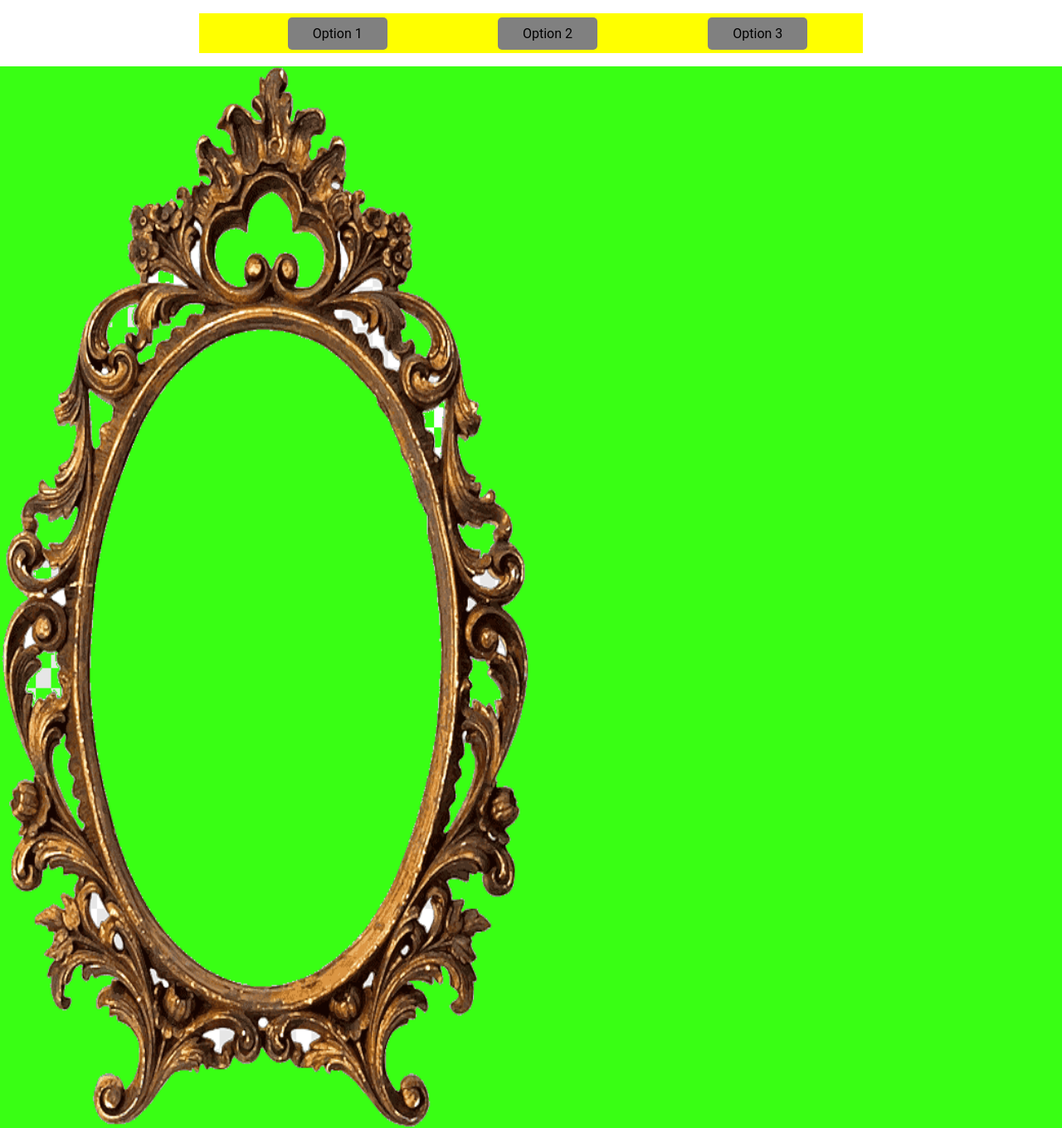
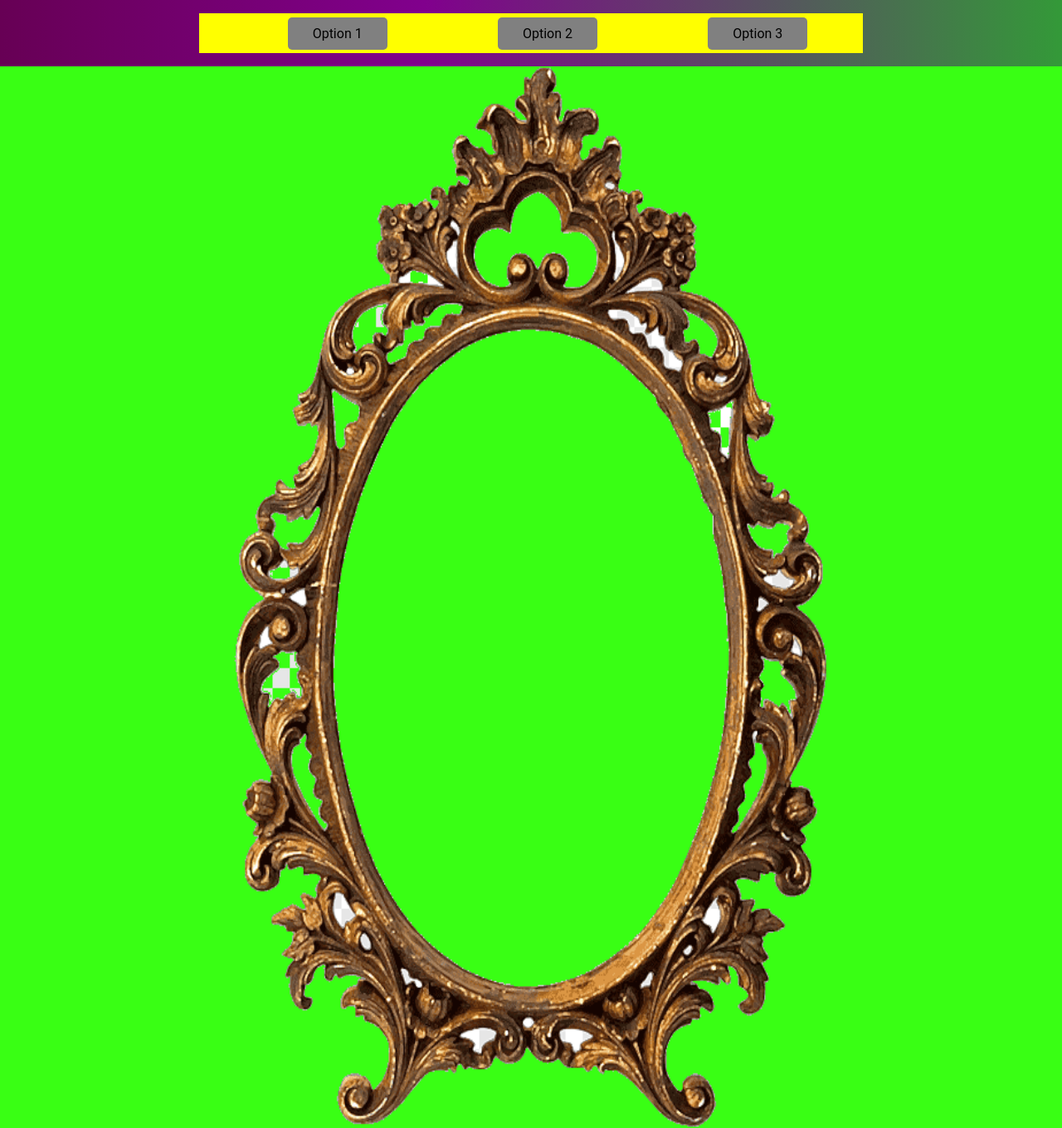
Before and after one commit to DapperPixelguy/College-Projects, a Flask app: page / in a window 1280 px wide. Shown: the whole page at 83% size. Run offline with Flask 3, Linux system fonts and the light colour scheme; grey boxes are pictures that could not be loaded.

Commit message:
more please!

```diff
--- a/flask/2025_10_24_Reminder_App/project/static/styles.css
+++ b/flask/2025_10_24_Reminder_App/project/static/styles.css
@@ -4,13 +4,19 @@ body{
     margin: 0;
 }
 
+@keyframes beauty{
+    to {background-position: -100%}
+
+}
+
 nav {
-    background: white;
+    background: linear-gradient(90deg,#400000, #81008d 50%, #00ff00 100%) 100%/200%;
     height: 5em;
     width: 100%;
     margin: 0;
     display: grid;
     grid-template-columns: 1fr 50em 1fr;
+    animation: beauty 3s linear infinite;
 }
 
 nav ul {
@@ -39,18 +45,21 @@ nav.right {
 
 .stupid {
     position: relative;
+    width: 100%;
+    display: flex;
+    justify-content: center;
 }
 
 .photoframe{
     position: absolute;
     z-index: 420;
-    width: 40em;
+    width: 45em;
     height: 80em;
 }
 
 video {
     border-radius: 100em;
     position: absolute;
-    left: 5em;
+    left: 44em;
     top: 19em;
 }
```
